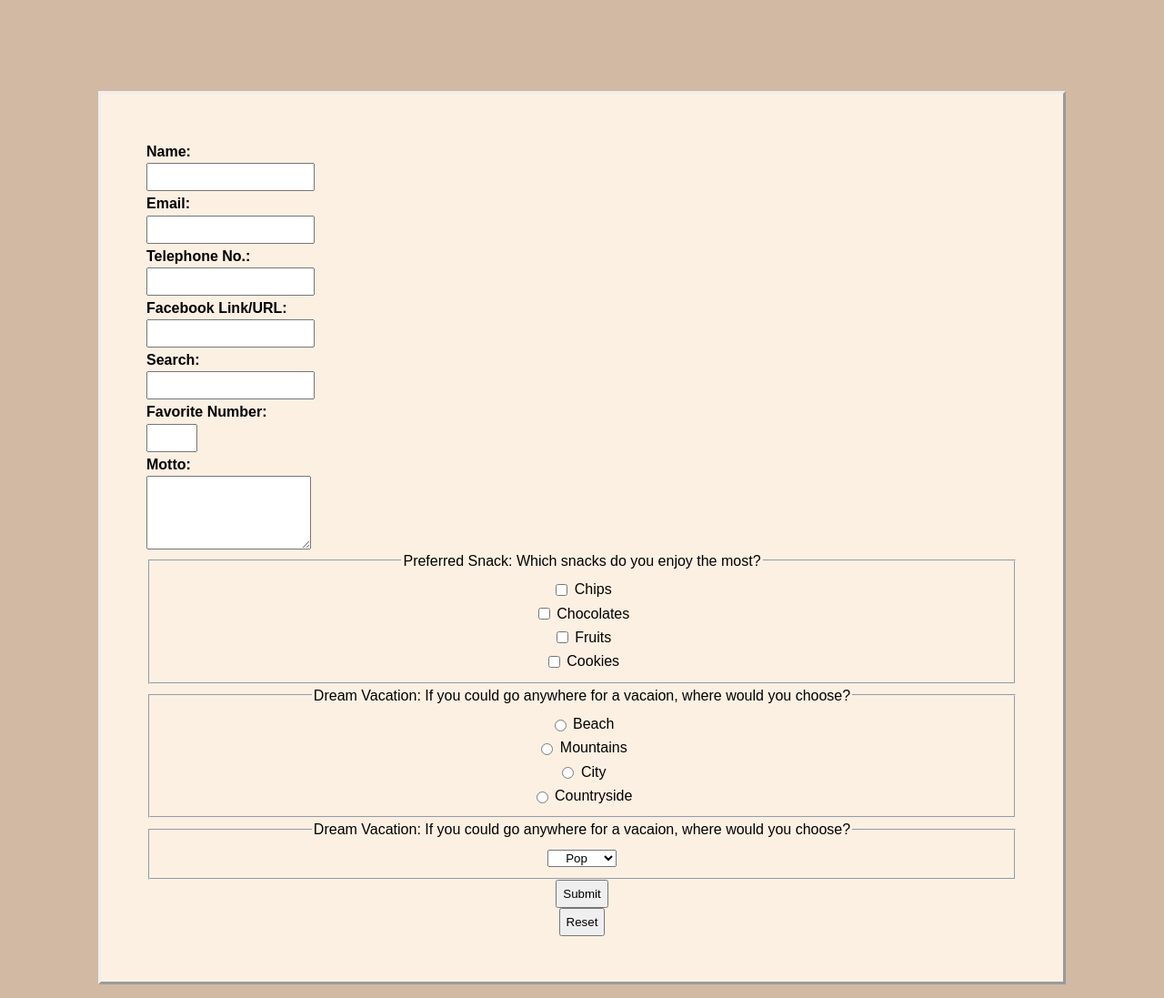
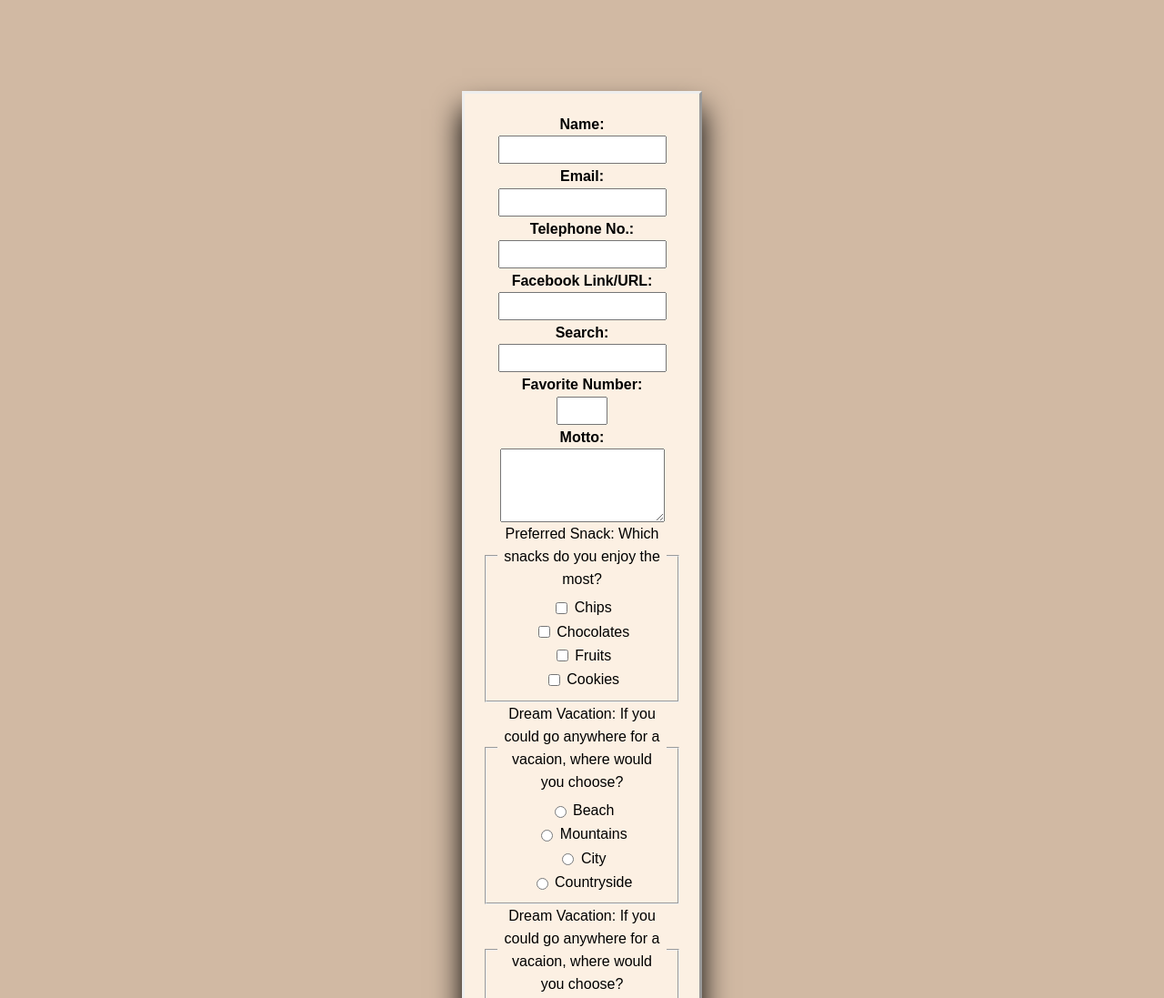
Before and after one commit to avery-edsci/avery-edsci, a plain HTML site: page index.html in a window 1280 px wide. Shown: the top 1097 px of the page at 91% size. Drawn offline with Linux system fonts and the light colour scheme.

Commit message:
Update style.css

```diff
--- a/style.css
+++ b/style.css
@@ -10,14 +10,11 @@ body {
 }
 
 form {
-    padding: 50px;
-    margin: 100px;
+    padding: 20px;
+    margin: 100px 500px;
     border: outset;
     background-color: rgb(252, 240, 227);
-}
-
-.l-align {
-    text-align: left;
+    box-shadow: 0px 20px 30px 0px;
 }
 
 .f-bold {
```
